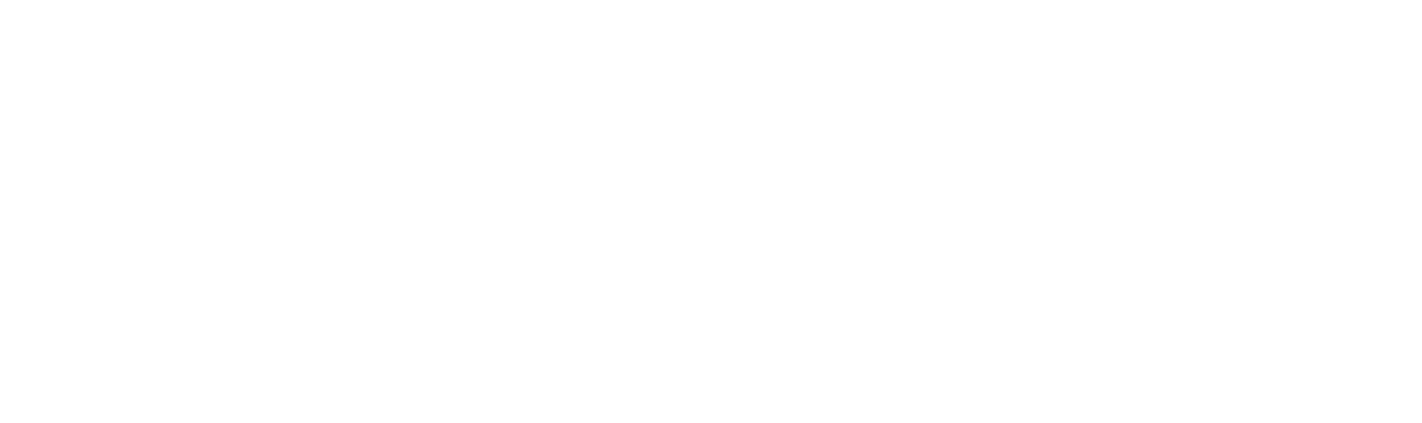
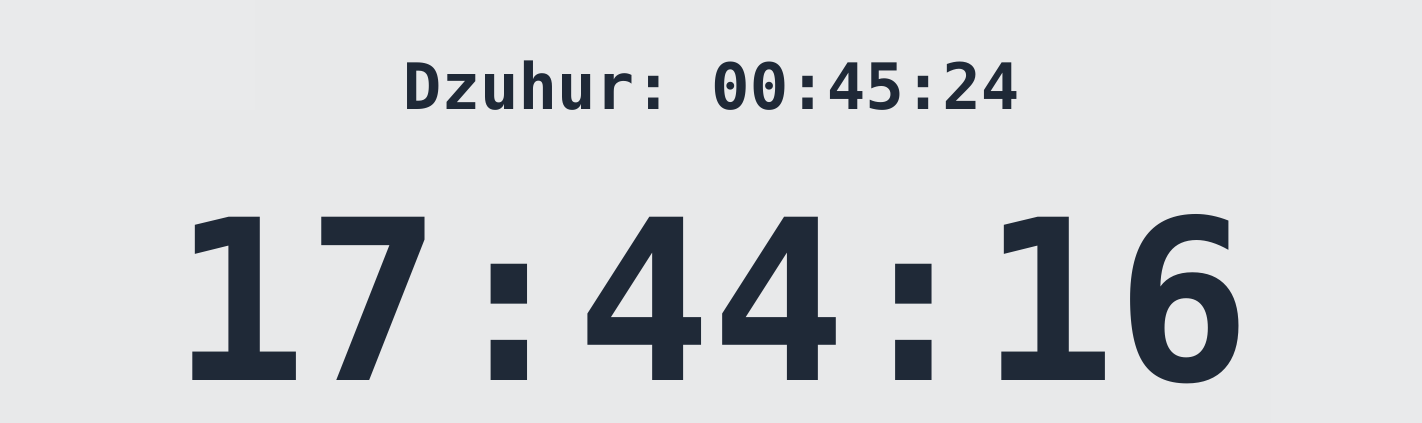
Before and after one commit to dendyaziz/hourglass, a Nuxt app: page /index.client in a window 1280 px wide. Before the commit this address had no page. Shown: the part 145-568 px from the top of the page, 1422 px wide, since content can reach past the window. Built offline with nearby package versions, Linux system fonts and the light colour scheme.

Commit message:
init(clock): Set initial displayed time

```diff
--- a/pages/index.vue
+++ b/pages/index.client.vue
@@ -36,11 +36,11 @@
   timeInterval = setInterval(setTime)
 }
 
+// Set initial displayed time
+const initialTime = getCurrentTime()
+
 onMounted(() => {
   timeElement = document.getElementById('time')
-
-  // Set initial time text
-  setTime()
 
   // Wait until the next second to start
   setTimeout(startCountDown, getDiffToNextSecond())
@@ -54,7 +54,7 @@
       Dzuhur: 00:45:24
     </div>
     <div id="time" class="font-mono font-bold text-[28vh]">
-      00:00:00
+      {{ initialTime }}
     </div>
   </div>
 </div>
```
